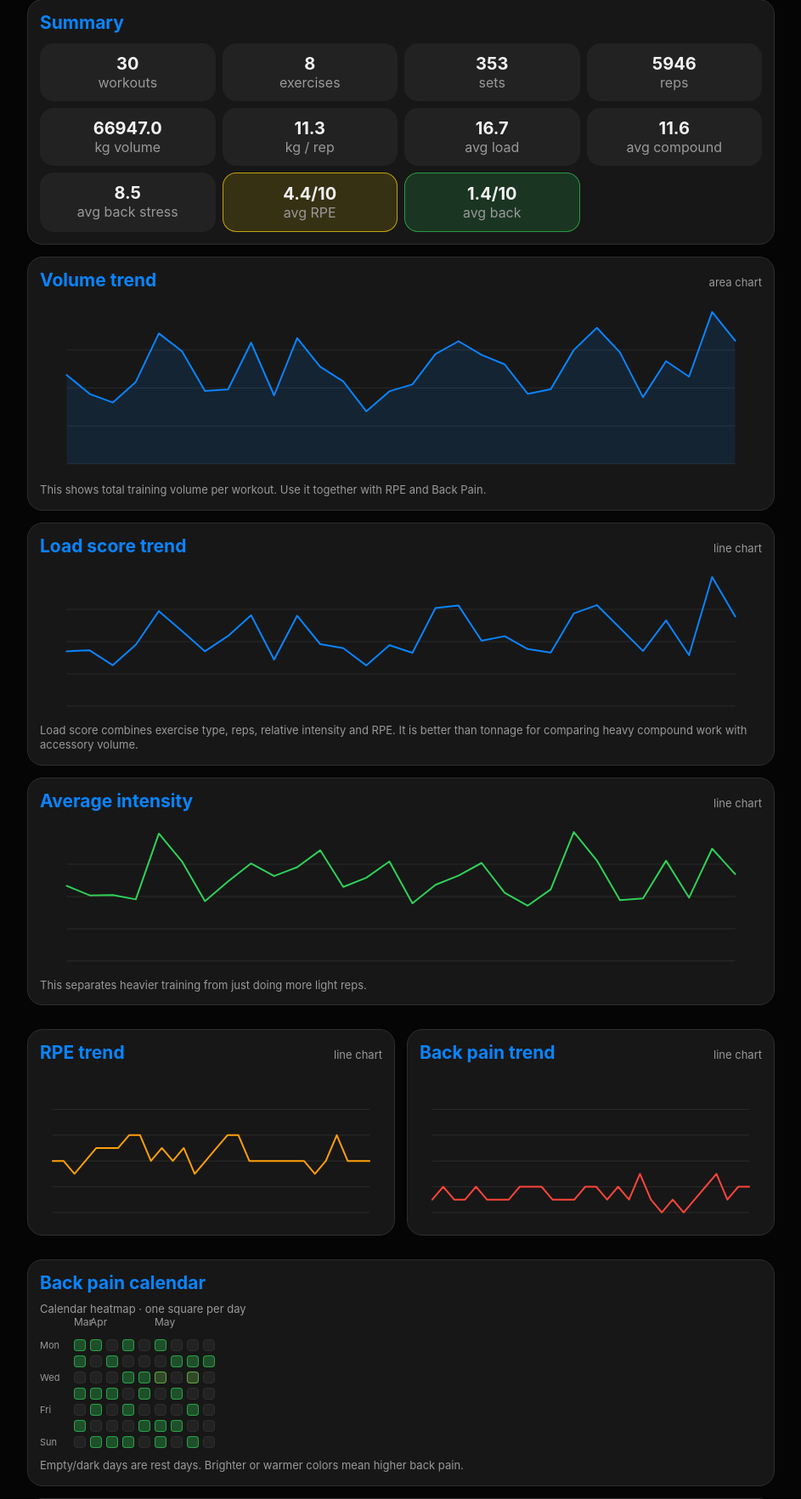
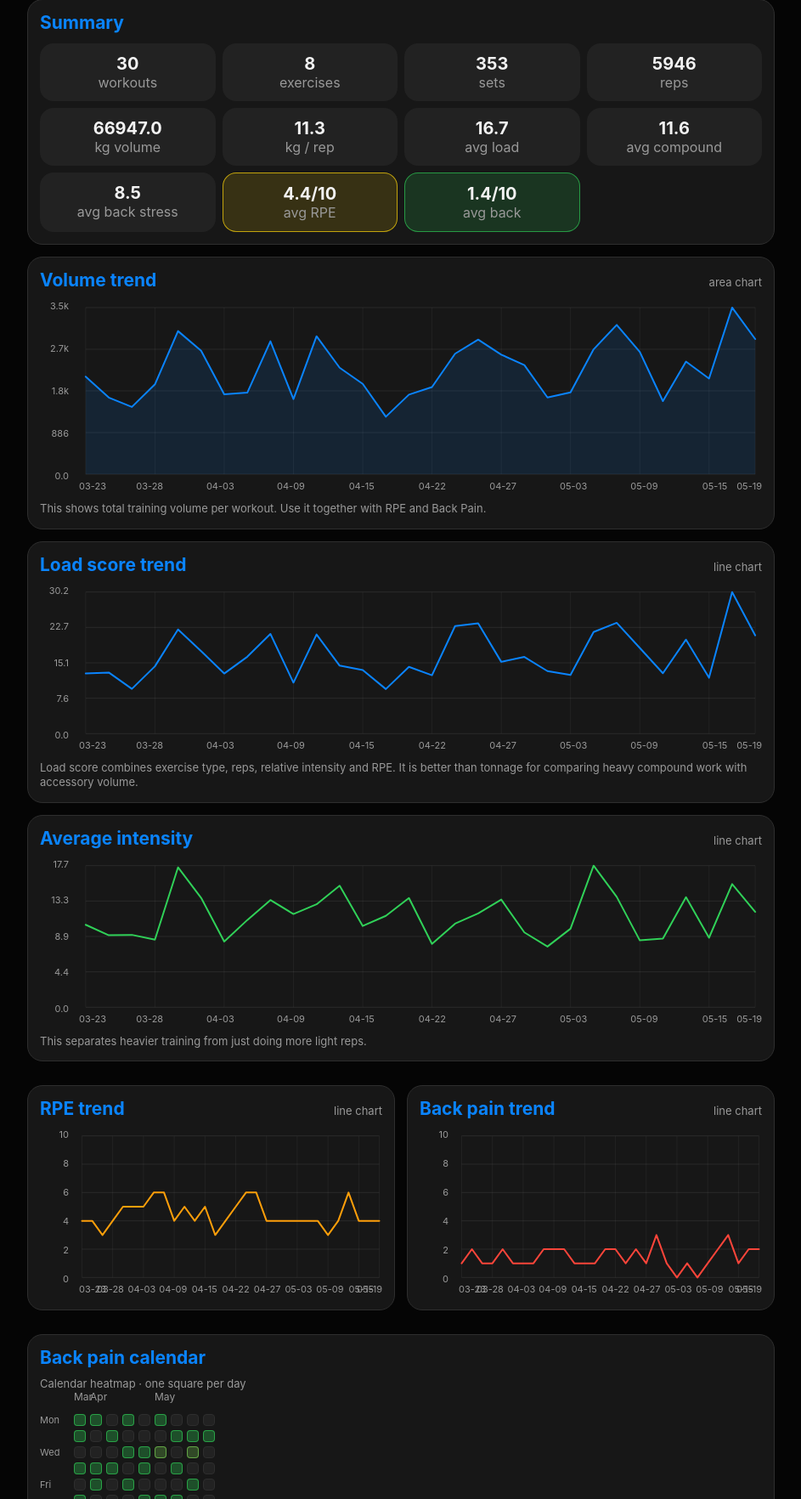
Before and after one commit to mykzhu/training_log, a FastAPI app: page /stats2 in a window 1280 px wide. Shown: the part 377-2141 px from the top of the page at 85% size, without its empty margins (168-1111 px from the left). Run offline with FastAPI, Linux system fonts and the light colour scheme; data comes from the database, SQL or seed files in the repository; both versions use the stored data as it was after the commit.

Commit message:
Add X Y values to linecharts
Signed-off-by: Mykola Zhuravel <mykzhu@gmail.com>

```diff
--- a/app/templates/stats2.html
+++ b/app/templates/stats2.html
@@ -312,14 +312,74 @@
             height: 170px;
         }
 
+        .chart-plot {
+            position: relative;
+            padding-left: 46px;
+            padding-bottom: 22px;
+        }
+
+        .chart-plot .svg-chart {
+            margin-top: 0;
+        }
+
         .grid-line {
             stroke: rgba(255, 255, 255, 0.08);
             stroke-width: 1;
             vector-effect: non-scaling-stroke;
         }
 
+        .grid-line-x {
+            stroke: rgba(255, 255, 255, 0.05);
+        }
+
         .axis-label {
             display: none;
+        }
+
+        .axis-values {
+            position: absolute;
+            color: var(--muted);
+            font-size: 11px;
+            line-height: 1;
+            pointer-events: none;
+            user-select: none;
+        }
+
+        .axis-tick {
+            position: absolute;
+            white-space: nowrap;
+        }
+
+        .y-axis-values {
+            top: 0;
+            bottom: 22px;
+            left: 0;
+            width: 42px;
+        }
+
+        .y-axis-values .axis-tick {
+            right: 8px;
+            transform: translateY(-50%);
+        }
+
+        .x-axis-values {
+            left: 46px;
+            right: 0;
+            bottom: 0;
+            height: 18px;
+        }
+
+        .x-axis-values .axis-tick {
+            top: 3px;
+            transform: translateX(-50%);
+        }
+
+        .x-axis-values .axis-tick.first {
+            transform: none;
+        }
+
+        .x-axis-values .axis-tick.last {
+            transform: translateX(-100%);
         }
 
         .line-blue,
@@ -575,6 +635,78 @@
 {% set workouts = stats.workouts %}
 {% set exercise_stats = stats.exercise_stats %}
 
+{% macro axis_number(value, integer=False) -%}
+    {%- if integer -%}
+        {{- "%.0f"|format(value) -}}
+    {%- elif value >= 1000 -%}
+        {{- "%.1fk"|format(value / 1000) -}}
+    {%- elif value >= 100 -%}
+        {{- "%.0f"|format(value) -}}
+    {%- else -%}
+        {{- "%.1f"|format(value) -}}
+    {%- endif -%}
+{%- endmacro %}
+
+{% macro chart_y_axis(chart, scale10=False) -%}
+    {% if scale10 %}
+        {% set y_ticks = [0, 20, 40, 60, 80, 100] %}
+    {% else %}
+        {% set y_ticks = [0, 25, 50, 75, 100] %}
+    {% endif %}
+
+    <div class="axis-values y-axis-values">
+        {% for y in y_ticks %}
+            {% set value = chart.max_value * (100 - y) / 100 %}
+            <span class="axis-tick" style="top: {{ y }}%;">
+                {{ axis_number(value, scale10) }}
+            </span>
+        {% endfor %}
+    </div>
+{%- endmacro %}
+
+{% macro chart_x_axis(chart, x_tick_step=3) -%}
+    <div class="axis-values x-axis-values">
+        {% for marker in chart.markers %}
+            {% set show_tick =
+                loop.first
+                or loop.last
+                or loop.index0 % x_tick_step == 0
+            %}
+            {% if show_tick %}
+                <span
+                    class="axis-tick{% if loop.first %} first{% elif loop.last %} last{% endif %}"
+                    style="left: {{ marker.x }}%;"
+                >
+                    {{ marker.date[5:] }}
+                </span>
+            {% endif %}
+        {% endfor %}
+    </div>
+{%- endmacro %}
+
+{% macro chart_grid(chart, scale10=False, x_tick_step=3) -%}
+    {% if scale10 %}
+        {% set y_ticks = [0, 20, 40, 60, 80, 100] %}
+    {% else %}
+        {% set y_ticks = [0, 25, 50, 75, 100] %}
+    {% endif %}
+
+    {% for y in y_ticks %}
+        <line class="grid-line" x1="0" y1="{{ y }}" x2="100" y2="{{ y }}"></line>
+    {% endfor %}
+
+    {% for marker in chart.markers %}
+        {% set show_tick =
+            loop.first
+            or loop.last
+            or loop.index0 % x_tick_step == 0
+        %}
+        {% if show_tick %}
+            <line class="grid-line grid-line-x" x1="{{ marker.x }}" y1="0" x2="{{ marker.x }}" y2="100"></line>
+        {% endif %}
+    {% endfor %}
+{%- endmacro %}
+
 <div class="page">
     <div class="topbar">
         <div>
@@ -787,11 +919,11 @@
             </div>
 
             {% if charts.volume.points %}
-                <svg class="svg-chart" viewBox="-4 -4 108 112" preserveAspectRatio="none">
-                    <line class="grid-line" x1="0" y1="25" x2="100" y2="25"></line>
-                    <line class="grid-line" x1="0" y1="50" x2="100" y2="50"></line>
-                    <line class="grid-line" x1="0" y1="75" x2="100" y2="75"></line>
-                    <line class="grid-line" x1="0" y1="100" x2="100" y2="100"></line>
+                <div class="chart-plot">
+                    {{ chart_y_axis(charts.volume) }}
+
+                    <svg class="svg-chart" viewBox="-1 -1 102 102" preserveAspectRatio="none">
+                        {{ chart_grid(charts.volume) }}
 
                         <polygon class="area-blue" points="{{ charts.volume.area_points }}"></polygon>
                         <polyline class="line-blue" points="{{ charts.volume.points }}"></polyline>
@@ -804,6 +936,9 @@
                             </a>
                         {% endfor %}
                     </svg>
+
+                    {{ chart_x_axis(charts.volume) }}
+                </div>
             {% else %}
                 <div class="empty">No volume data.</div>
             {% endif %}
@@ -820,11 +955,11 @@
             </div>
 
             {% if charts.load.points %}
-                <svg class="svg-chart compact" viewBox="-4 -4 108 112" preserveAspectRatio="none">
-                    <line class="grid-line" x1="0" y1="25" x2="100" y2="25"></line>
-                    <line class="grid-line" x1="0" y1="50" x2="100" y2="50"></line>
-                    <line class="grid-line" x1="0" y1="75" x2="100" y2="75"></line>
-                    <line class="grid-line" x1="0" y1="100" x2="100" y2="100"></line>
+                <div class="chart-plot">
+                    {{ chart_y_axis(charts.load) }}
+
+                    <svg class="svg-chart compact" viewBox="-1 -1 102 102" preserveAspectRatio="none">
+                        {{ chart_grid(charts.load) }}
 
                         <polyline class="line-blue" points="{{ charts.load.points }}"></polyline>
 
@@ -836,6 +971,9 @@
                             </a>
                         {% endfor %}
                     </svg>
+
+                    {{ chart_x_axis(charts.load) }}
+                </div>
             {% else %}
                 <div class="empty">No load score data.</div>
             {% endif %}
@@ -853,11 +991,11 @@
             </div>
 
             {% if charts.intensity.points %}
-                <svg class="svg-chart compact" viewBox="-4 -4 108 112" preserveAspectRatio="none">
-                    <line class="grid-line" x1="0" y1="25" x2="100" y2="25"></line>
-                    <line class="grid-line" x1="0" y1="50" x2="100" y2="50"></line>
-                    <line class="grid-line" x1="0" y1="75" x2="100" y2="75"></line>
-                    <line class="grid-line" x1="0" y1="100" x2="100" y2="100"></line>
+                <div class="chart-plot">
+                    {{ chart_y_axis(charts.intensity) }}
+
+                    <svg class="svg-chart compact" viewBox="-1 -1 102 102" preserveAspectRatio="none">
+                        {{ chart_grid(charts.intensity) }}
 
                         <polyline class="line-green" points="{{ charts.intensity.points }}"></polyline>
 
@@ -869,6 +1007,9 @@
                             </a>
                         {% endfor %}
                     </svg>
+
+                    {{ chart_x_axis(charts.intensity) }}
+                </div>
             {% else %}
                 <div class="empty">No intensity data.</div>
             {% endif %}
@@ -886,12 +1027,11 @@
                 </div>
 
                 {% if charts.rpe.points %}
-                    <svg class="svg-chart compact" viewBox="-4 -4 108 112" preserveAspectRatio="none">
-                        <line class="grid-line" x1="0" y1="20" x2="100" y2="20"></line>
-                        <line class="grid-line" x1="0" y1="40" x2="100" y2="40"></line>
-                        <line class="grid-line" x1="0" y1="60" x2="100" y2="60"></line>
-                        <line class="grid-line" x1="0" y1="80" x2="100" y2="80"></line>
-                        <line class="grid-line" x1="0" y1="100" x2="100" y2="100"></line>
+                    <div class="chart-plot">
+                        {{ chart_y_axis(charts.rpe, scale10=True) }}
+
+                        <svg class="svg-chart compact" viewBox="-1 -1 102 102" preserveAspectRatio="none">
+                            {{ chart_grid(charts.rpe, scale10=True) }}
 
                             <polyline class="line-orange" points="{{ charts.rpe.points }}"></polyline>
 
@@ -903,6 +1043,9 @@
                                 </a>
                             {% endfor %}
                         </svg>
+
+                        {{ chart_x_axis(charts.rpe) }}
+                    </div>
                 {% else %}
                     <div class="empty">No RPE data.</div>
                 {% endif %}
@@ -915,12 +1058,11 @@
                 </div>
 
                 {% if charts.back.points %}
-                    <svg class="svg-chart compact" viewBox="-4 -4 108 112" preserveAspectRatio="none">
-                        <line class="grid-line" x1="0" y1="20" x2="100" y2="20"></line>
-                        <line class="grid-line" x1="0" y1="40" x2="100" y2="40"></line>
-                        <line class="grid-line" x1="0" y1="60" x2="100" y2="60"></line>
-                        <line class="grid-line" x1="0" y1="80" x2="100" y2="80"></line>
-                        <line class="grid-line" x1="0" y1="100" x2="100" y2="100"></line>
+                    <div class="chart-plot">
+                        {{ chart_y_axis(charts.back, scale10=True) }}
+
+                        <svg class="svg-chart compact" viewBox="-1 -1 102 102" preserveAspectRatio="none">
+                            {{ chart_grid(charts.back, scale10=True) }}
 
                             <polyline class="line-red" points="{{ charts.back.points }}"></polyline>
 
@@ -932,6 +1074,9 @@
                                 </a>
                             {% endfor %}
                         </svg>
+
+                        {{ chart_x_axis(charts.back) }}
+                    </div>
                 {% else %}
                     <div class="empty">No back pain data.</div>
                 {% endif %}
```
Also changed, not shown: data/training.db. Lines whose indentation alone changed are shown as unchanged.
